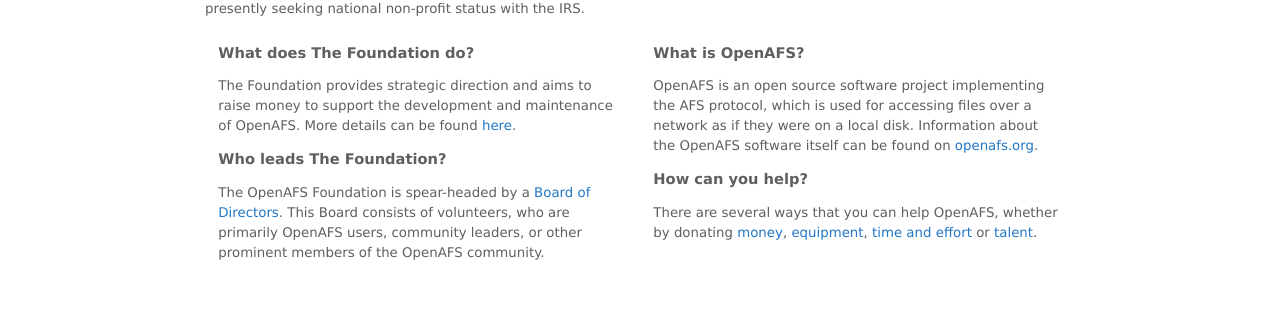
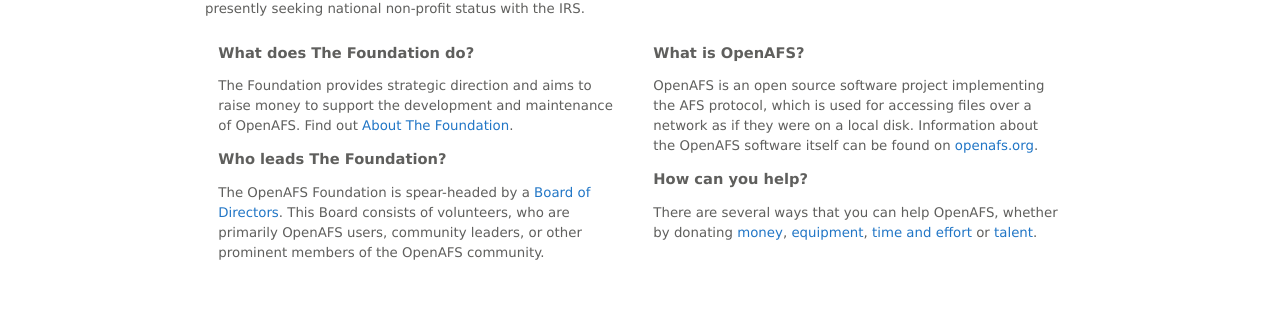
Before and after one commit to openafsfoundation/openafsfoundation.org, a Jekyll site: the page built from index.md, in a window 1280 px wide. Shown: the part 246-555 px from the top of the page. Built offline with Jekyll 4.4.1, drawn with Linux system fonts in a browser that asks for light colours.

Commit message:
Changed verbiage associated with link
"click here" is not a best practices for hypertext; Language in a document should never draw direct attention to linkages.

I see we have broken links to a nonexistent "support/" directory, will inquire.

```diff
--- a/index.md
+++ b/index.md
@@ -13,8 +13,7 @@
   <div class="index-box">
     <h4>What does The Foundation do?</h4>
     <p>The Foundation provides strategic direction and aims to raise money to support the development and
-    maintenance of OpenAFS. More
-    details can be found <a href="about/">here</a>.</p>
+    maintenance of OpenAFS. Find out <a href="about/">About The Foundation</a>.</p>
 
     <h4>Who leads The Foundation?</h4>
     <p>The OpenAFS Foundation is spear-headed by a <a href="board/">Board of
```
Also changed, not shown: other parts of index.md (+4 -5 lines).
